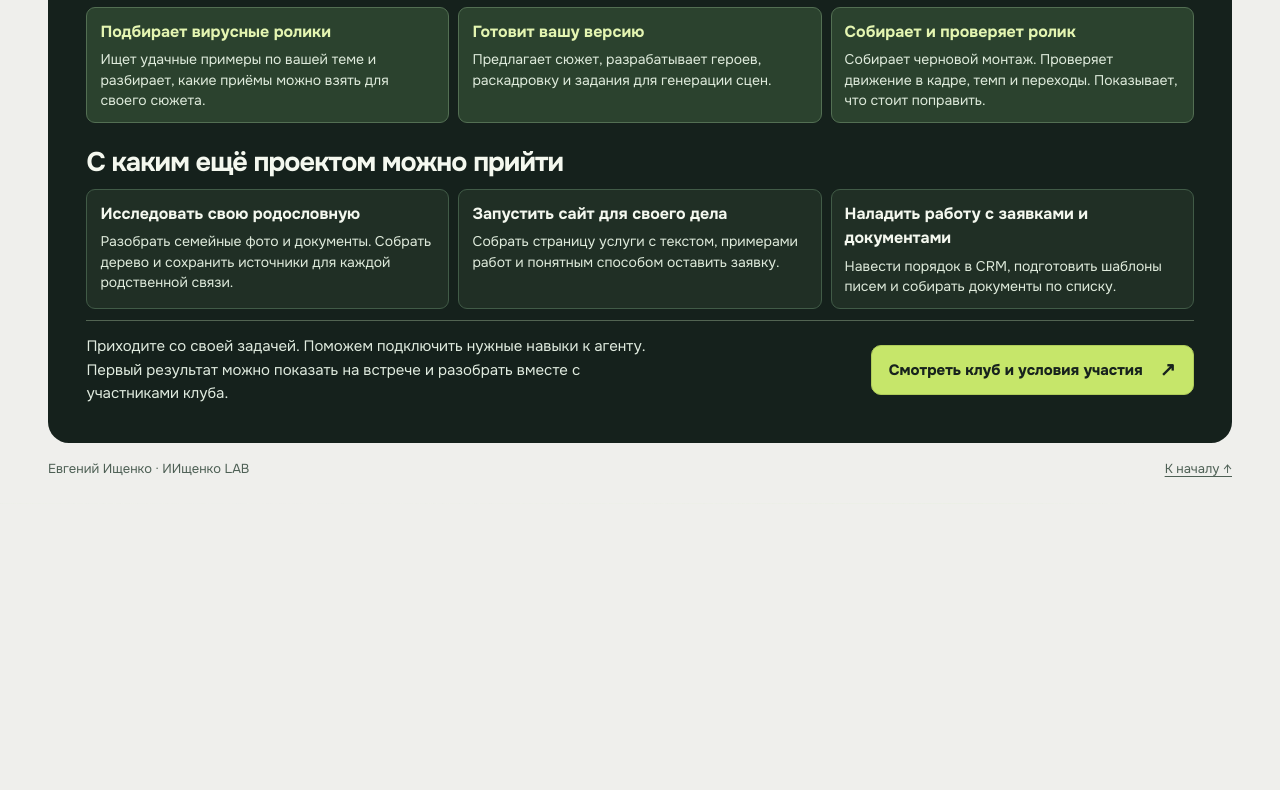
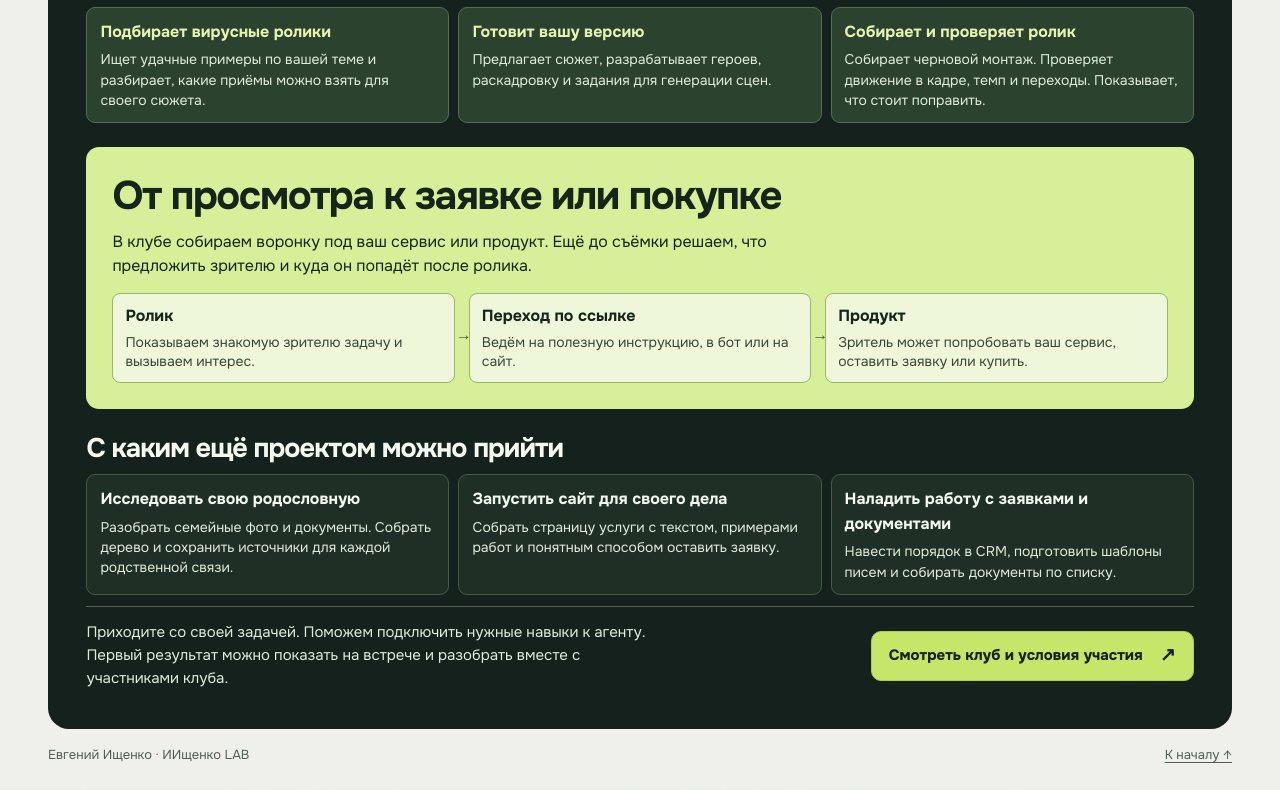
Before and after one commit to Evgeniy79638134017/faktlab, a plain HTML site: page multik/index.html in a window 1280 px wide. Shown: the part 3269-4059 px from the top of the page. Before the commit the page ends 3773 px from the top, so only its background shows below. Drawn offline with Linux system fonts and the light colour scheme.

Commit message:
Show how a short video leads customers to a product

```diff
--- a/multik/index.html
+++ b/multik/index.html
@@ -200,6 +200,16 @@
           </ol>
         </div>
 
+        <section class="club-marketing" aria-labelledby="marketing-title">
+          <h3 id="marketing-title">От просмотра к заявке или покупке</h3>
+          <p>В клубе собираем воронку под ваш сервис или продукт. Ещё до съёмки решаем, что предложить зрителю и куда он попадёт после ролика.</p>
+          <ol class="marketing-path" aria-label="Пример воронки">
+            <li><strong>Ролик</strong><span>Показываем знакомую зрителю задачу и вызываем интерес.</span></li>
+            <li><strong>Переход по ссылке</strong><span>Ведём на полезную инструкцию, в бот или на сайт.</span></li>
+            <li><strong>Продукт</strong><span>Зритель может попробовать ваш сервис, оставить заявку или купить.</span></li>
+          </ol>
+        </section>
+
         <div class="club-projects">
           <h3>С каким ещё проектом можно прийти</h3>
           <ul>
--- a/multik/studio.css
+++ b/multik/studio.css
@@ -218,6 +218,44 @@ h1 em{display:block;color:var(--accent);font-weight:inherit;font-style:normal;wh
 .club-projects li { background: #202f25; border: 1px solid #415b47; }
 .club-workflow strong { color: #e4f5b1; }
 .club-workflow span, .club-projects span { color: #dfebdc; font-size: 14px; line-height: 1.45; }
+.club-marketing {
+  margin-top: 24px;
+  padding: clamp(16px, 2.3vw, 26px);
+  border-radius: 13px;
+  color: #15251b;
+  background: #d7ef99;
+}
+.club-marketing h3 { font-size: clamp(25px, 3.2vw, 40px); }
+.club-marketing > p { max-width: 67ch; }
+.marketing-path {
+  display: grid;
+  grid-template-columns: repeat(3, minmax(0, 1fr));
+  gap: 14px;
+  margin: 14px 0 0;
+  padding: 0;
+  list-style: none;
+}
+.marketing-path li {
+  position: relative;
+  display: grid;
+  gap: 4px;
+  align-content: start;
+  min-width: 0;
+  padding: 10px 12px;
+  border: 1px solid #9bb66f;
+  border-radius: 8px;
+  background: #eef7d9;
+}
+.marketing-path li + li::before {
+  content: '→';
+  position: absolute;
+  left: -14px;
+  top: calc(50% - .7em);
+  color: #3e5c2b;
+  font-weight: 800;
+  line-height: 1;
+}
+.marketing-path span { color: #384735; font-size: 14px; line-height: 1.4; }
 .club-join {
   display: flex;
   justify-content: space-between;
@@ -250,6 +288,9 @@ h1 em{display:block;color:var(--accent);font-weight:inherit;font-style:normal;wh
   .club-workflow,.club-projects{margin-top:18px}
   .club-workflow ol,.club-projects ul{grid-template-columns:1fr;gap:6px}
   .club-workflow li,.club-projects li{padding:8px 10px;gap:2px}
+  .club-marketing{margin-top:18px}
+  .marketing-path{grid-template-columns:1fr;gap:12px}
+  .marketing-path li + li::before{content:'↓';left:calc(50% - .35em);top:-13px;font-size:13px}
   .club-join .button{width:100%}
 }
 @media(max-width:350px){.container{width:calc(100% - 26px)}.step{grid-template-columns:24px 1fr;gap:6px;padding-inline:9px}.reel figcaption span{display:none}.board-kicker{font-size:8px}.board-top{font-size:8px}.starter{grid-template-columns:70px minmax(0,1fr)}.starter-download{font-size:13px}}
```
